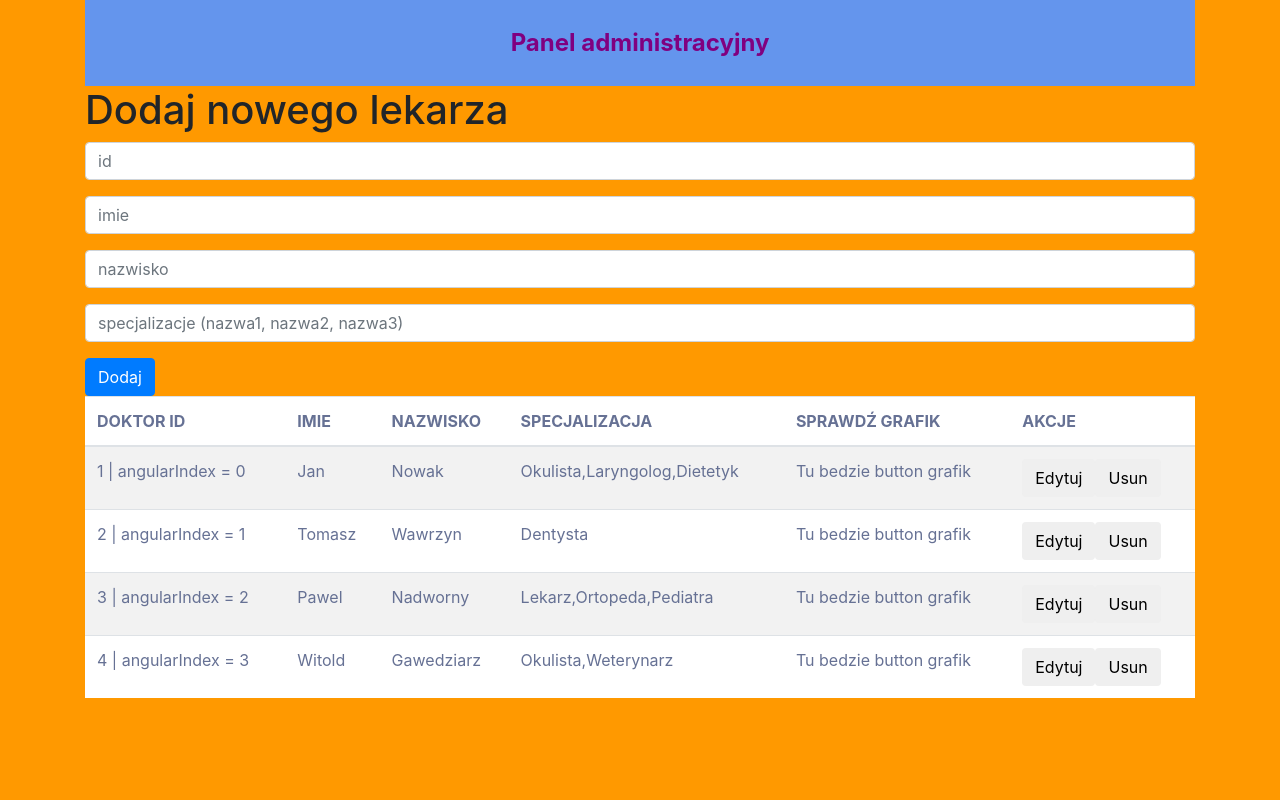
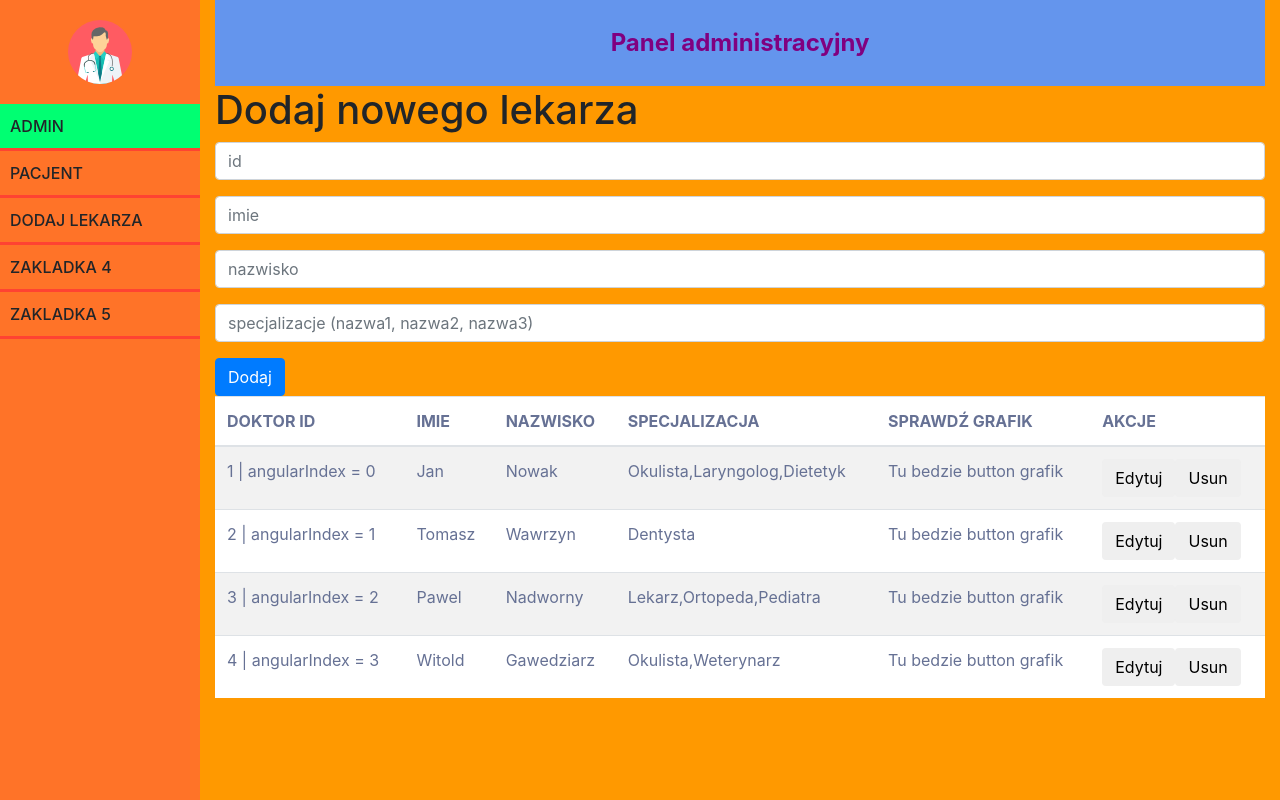
Before and after one commit to matkotcom/PierwszaAplikacja, an Angular app: page /admin/lista in a window 1280 px wide. Built offline with nearby package versions, Linux system fonts and the light colour scheme.

Commit message:
Dodano nawigacje z routingiem zakladek/linkow

```diff
--- a/src/app/app.component.html
+++ b/src/app/app.component.html
@@ -1,4 +1,7 @@
 <!-- <app-doctors-list></app-doctors-list> -->
-<!-- <button class="btn btn-primary">Bootstrap Button - Test</button> -->
 
-<router-outlet></router-outlet>
+<sidebar></sidebar>
+
+<div id="content-wrapper">
+    <router-outlet></router-outlet>
+</div>
--- a/src/app/app.component.less
+++ b/src/app/app.component.less
@@ -0,0 +1,7 @@
+@import '../assets/styles/variables.less';
+
+#content-wrapper {
+    margin-left: 200px;
+    min-height: 100%;
+    padding: 0;
+}
--- a/src/app/core/core.module.ts
+++ b/src/app/core/core.module.ts
@@ -1,10 +1,12 @@
 import { NgModule } from '@angular/core';
 import { CommonModule } from '@angular/common';
 import { SidebarComponent } from './sidebar/sidebar.component';
+import { RouterModule } from '@angular/router';
 
 @NgModule({
   imports: [
-    CommonModule
+    CommonModule,
+    RouterModule
   ],
   exports: [
     SidebarComponent
--- a/src/app/core/sidebar/sidebar.component.html
+++ b/src/app/core/sidebar/sidebar.component.html
@@ -1,3 +1,12 @@
-<p>
-  sidebar works!
-</p>
+<div class="sidebar">
+  <img src="../../../assets/logo.png" class="logo">
+  <nav>
+    <ul>
+      <li [routerLink]="'admin/lista'" [routerLinkActive]="'active'">Admin</li>
+      <li [routerLinkActive]="'active'" [routerLinkActive]="'active'">Pacjent</li>
+      <li [routerLink]="'admin/dodaj'" [routerLinkActive]="'active'">Dodaj lekarza</li>
+      <li>Zakladka 4</li>
+      <li>Zakladka 5</li>
+    </ul>
+  </nav>
+</div>
--- a/src/app/core/sidebar/sidebar.component.less
+++ b/src/app/core/sidebar/sidebar.component.less
@@ -0,0 +1,39 @@
+@import '../../../assets/styles/variables.less';
+
+.sidebar {
+    width: 200px;
+    background: @pomaranczowy;
+    position: fixed;
+    top: 0;
+    bottom: 0;
+    left: 0;
+
+    .logo {
+        display: block;
+        margin: 0 auto;
+        padding: 20px 0 20px 0;
+    }
+
+    ul {
+        list-style: none;
+        padding-left: 0;
+
+        li {
+            text-transform: uppercase;
+            font-weight: 500;
+            cursor: pointer;
+            padding: 10px;
+            border-bottom: 3px solid @red;
+        }
+
+        li:hover {
+            background: @hotOrange;
+            border-bottom-color: yellow;
+            transition: linear 500ms;
+        }
+
+        li.active {
+            background: @limonka;
+        }
+    }
+}
--- a/src/assets/styles/variables.less
+++ b/src/assets/styles/variables.less
@@ -12,3 +12,6 @@
 @blekitny: cornflowerblue;
 @fioletowy: blueviolet;
 @bordowy: purple;
+@pomaranczowy: #ff7328;
+@hotOrange: #ff5800;
+@limonka: #00ff72;
```
Also changed, not shown: src/assets/logo.png (added), 1 other file (tests, documents, lock files or other folders).
